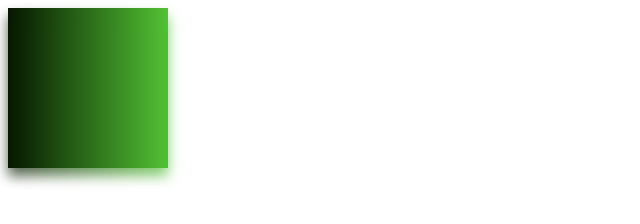
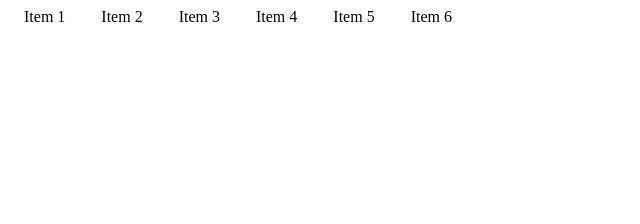
Before and after one commit to kiranacharya26/Quick-Css, a plain HTML site: page index.html in a window 1280 px wide. Shown: the whole page, without its empty margins (0-640 px from the left). Drawn offline with Linux system fonts and the light colour scheme.

Commit message:
added sibling fade nav

```diff
--- a/index.html
+++ b/index.html
@@ -81,7 +81,13 @@
     <script src="function.js"></script> -->
 
     <!--Dynamic shadow-->
-    <div class="dynamic-shadow"></div>
+    <!-- <div class="dynamic-shadow"></div> -->
+
+    <!--Sibling fade nav-->
+    <div class="sibling-fade">
+        <span>Item 1</span> <span>Item 2</span> <span>Item 3</span> <span>Item 4</span>
+        <span>Item 5</span> <span>Item 6</span>
+    </div>
 </body>
 
 </html>
--- a/style.css
+++ b/style.css
@@ -349,16 +349,17 @@ li a:focus::before {
 
 /*Dynamic-shadow*/
 
-.dynamic-shadow {
+
+/* .dynamic-shadow {
     position: relative;
     width: 10rem;
     height: 10rem;
     background: #52c234;
-    /* fallback for old browsers */
+
     background: -webkit-linear-gradient(to right, #061700, #52c234);
-    /* Chrome 10-25, Safari 5.1-6 */
+
     background: linear-gradient(to right, #061700, #52c234);
-    /* W3C, IE 10+/ Edge, Firefox 16+, Chrome 26+, Opera 12+, Safari 7+ */
+
     z-index: 1;
 }
 
@@ -372,4 +373,18 @@ li a:focus::before {
     filter: blur(0.4rem);
     opacity: 0.7;
     z-index: -1;
+} */
+
+
+/*Sibling fade Nav*/
+
+span {
+    padding: 0 1rem;
+    transition: opacity 0.2s;
+    color: black;
 }
+
+.sibling-fade:hover span:not(:hover) {
+    opacity: 0.5;
+    color: red;
+}
```
